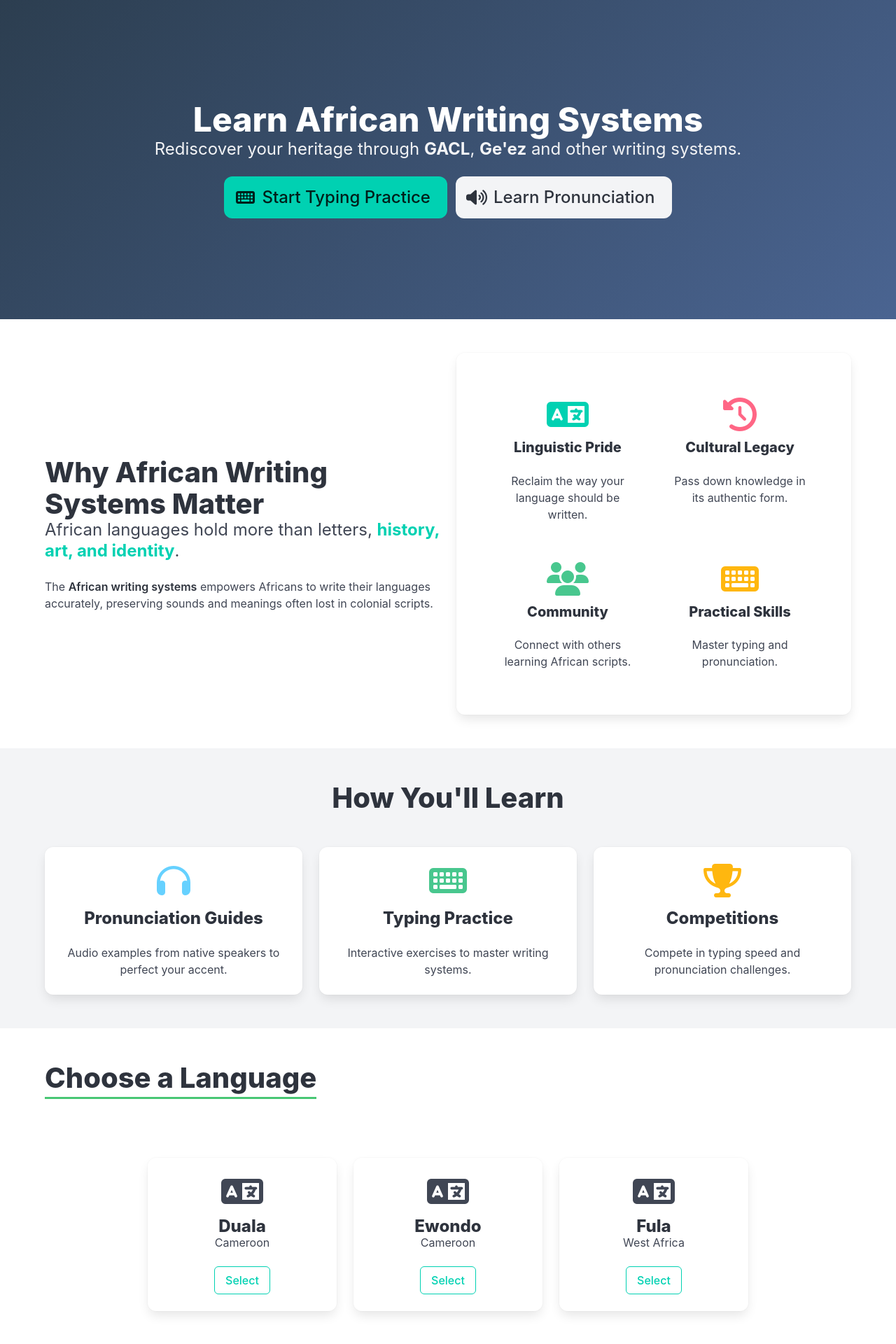
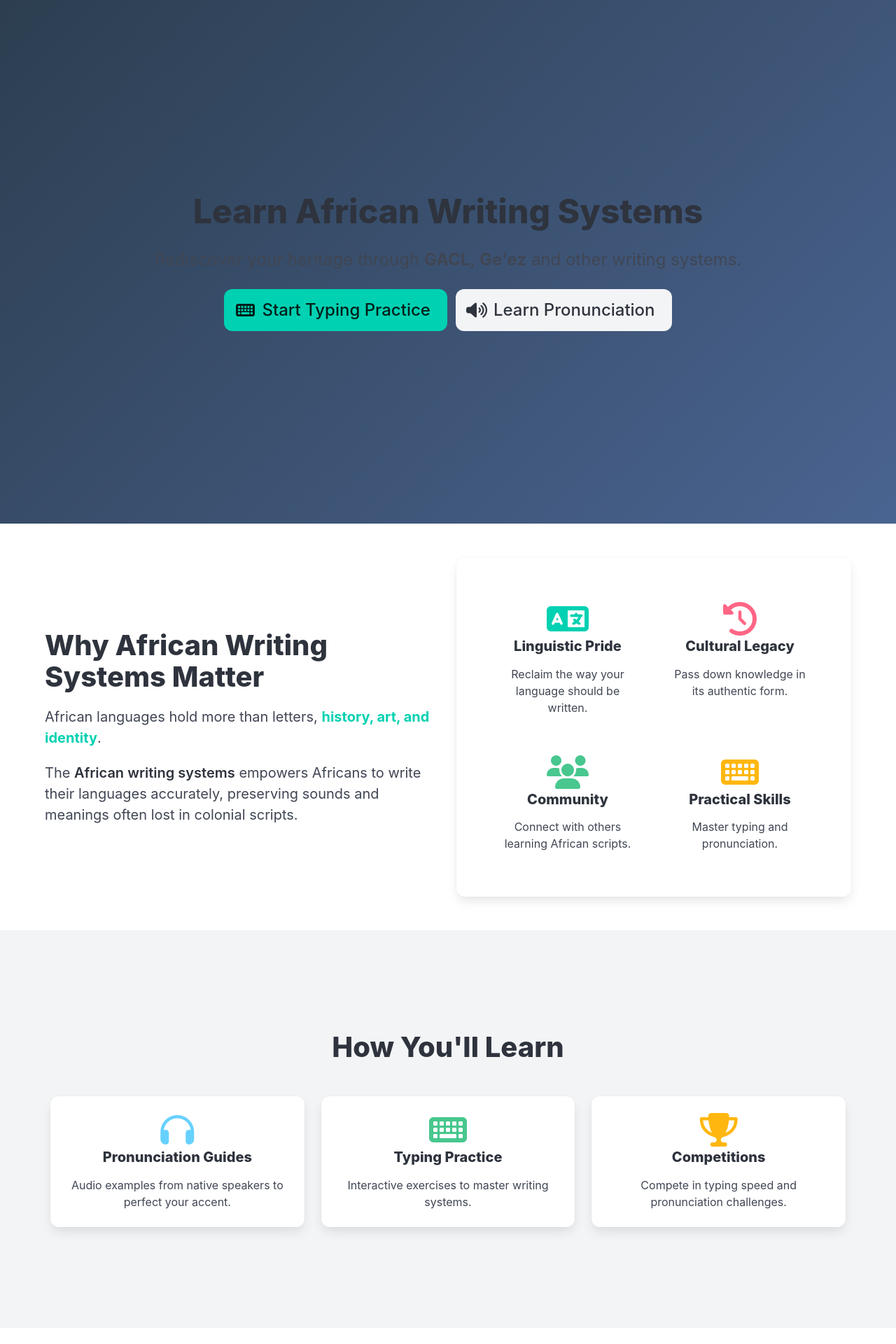
Before and after one commit to osscameroon/lewa, a Django app: page / in a window 1280 px wide. Shown: the part 52-1972 px from the top of the page at 70% size. Run offline with Django 5.2, Linux system fonts and the light colour scheme.

Commit message:
patch: improve the website readability
Improve the readability of the website.

```diff
--- a/lewa/core/templates/core/index.html
+++ b/lewa/core/templates/core/index.html
@@ -1,13 +1,16 @@
 {% extends "base.html" %}
 {% block content %}
     <!-- Hero Section -->
-    <section class="hero is-african-theme is-bold is-medium">
+    <section class="hero is-african-theme is-bold is-fullheight-with-navbar"
+             id="start">
         <div class="hero-body">
             <div class="container has-text-centered">
-                <h1 class="title is-1 has-text-white">Learn African Writing Systems</h1>
-                <p class="subtitle is-4 has-text-light">
+                <div class="content is-large">
+                    <h1>Learn African Writing Systems</h1>
+                    <p>
                         Rediscover your heritage through <b>GACL</b>, <b>Ge'ez</b> and other writing systems.
                     </p>
+                </div>
                 <div class="buttons is-centered mt-5">
                     <a href="{% url 'typing' %}" class="button is-primary is-large">
                         <span class="icon">
@@ -26,18 +29,21 @@
         </div>
     </section>
     <!-- Cultural Importance Section -->
-    <section class="section">
+    <section class="hero" id="why">
+        <div class="hero-body is-medium">
             <div class="container">
                 <div class="columns is-vcentered">
                     <div class="column is-6">
-                    <h2 class="title is-2">Why African Writing Systems Matter</h2>
-                    <p class="subtitle is-4">
+                        <div class="content is-medium">
+                            <h1>Why African Writing Systems Matter</h1>
+                            <p>
                                 African languages hold more than letters, <span class="has-text-weight-bold has-text-primary">history, art, and identity</span>.
                             </p>
                             <p>
                                 The <strong>African writing systems</strong> empowers Africans to write their languages accurately,
                                 preserving sounds and meanings often lost in colonial scripts.
                             </p>
+                        </div>
                     </div>
                     <div class="column is-6">
                         <div class="box p-6">
@@ -48,8 +54,10 @@
                                         <span class="icon is-large has-text-primary">
                                             <i class="fas fa-language fa-3x"></i>
                                         </span>
-                                    <h3 class="title is-5 mt-3">Linguistic Pride</h3>
+                                        <div class="content mt-1">
+                                            <h4>Linguistic Pride</h4>
                                             <p>Reclaim the way your language should be written.</p>
+                                        </div>
                                     </div>
                                 </div>
                                 <div class="column is-6">
@@ -57,8 +65,10 @@
                                         <span class="icon is-large has-text-danger">
                                             <i class="fas fa-history fa-3x"></i>
                                         </span>
-                                    <h3 class="title is-5 mt-3">Cultural Legacy</h3>
+                                        <div class="content mt-1">
+                                            <h4>Cultural Legacy</h4>
                                             <p>Pass down knowledge in its authentic form.</p>
+                                        </div>
                                     </div>
                                 </div>
                                 <div class="column is-6">
@@ -66,8 +76,10 @@
                                         <span class="icon is-large has-text-success">
                                             <i class="fas fa-users fa-3x"></i>
                                         </span>
-                                    <h3 class="title is-5 mt-3">Community</h3>
+                                        <div class="content mt-1">
+                                            <h4>Community</h4>
                                             <p>Connect with others learning African scripts.</p>
+                                        </div>
                                     </div>
                                 </div>
                                 <div class="column is-6">
@@ -75,8 +87,11 @@
                                         <span class="icon is-large has-text-warning">
                                             <i class="fas fa-keyboard fa-3x"></i>
                                         </span>
-                                    <h3 class="title is-5 mt-3">Practical Skills</h3>
+                                        <div class="content mt-1">
+                                            <h4>Practical Skills</h4>
                                             <p>Master typing and pronunciation.</p>
+                                        </div>
+                                    </div>
                                 </div>
                             </div>
                         </div>
@@ -86,7 +101,8 @@
         </div>
     </section>
     <!-- Features Section -->
-    <section class="section has-background-light">
+    <section class="hero is-medium has-background-light" id="features">
+        <div class="hero-body">
             <div class="container">
                 <h2 class="title is-2 has-text-centered has-text-dark mb-6">How You'll Learn</h2>
                 <div class="columns is-multiline">
@@ -97,8 +113,10 @@
                                 <span class="icon is-large has-text-info">
                                     <i class="fas fa-headphones fa-3x"></i>
                                 </span>
-                            <h3 class="title is-4 mt-4">Pronunciation Guides</h3>
+                                <div class="content mt-1">
+                                    <h4>Pronunciation Guides</h4>
                                     <p>Audio examples from native speakers to perfect your accent.</p>
+                                </div>
                             </div>
                         </div>
                     </div>
@@ -109,8 +127,10 @@
                                 <span class="icon is-large has-text-success">
                                     <i class="fas fa-keyboard fa-3x"></i>
                                 </span>
-                            <h3 class="title is-4 mt-4">Typing Practice</h3>
+                                <div class="content mt-1">
+                                    <h4>Typing Practice</h4>
                                     <p>Interactive exercises to master writing systems.</p>
+                                </div>
                             </div>
                         </div>
                     </div>
@@ -121,8 +141,11 @@
                                 <span class="icon is-large has-text-warning">
                                     <i class="fas fa-trophy fa-3x"></i>
                                 </span>
-                            <h3 class="title is-4 mt-4">Competitions</h3>
+                                <div class="content mt-1">
+                                    <h4>Competitions</h4>
                                     <p>Compete in typing speed and pronunciation challenges.</p>
+                                </div>
+                            </div>
                         </div>
                     </div>
                 </div>
@@ -130,7 +153,8 @@
         </div>
     </section>
     <!-- Language Selection -->
-    <section class="section">
+    <section class="hero is-medium" id="languages">
+        <div class="hero-body">
             <div class="container">
                 <h2 class="title is-2 has-text-centered is-underline">Choose a Language</h2>
                 <div class="columns is-multiline is-centered mt-6">
@@ -175,12 +199,17 @@
                     </div>
                 </div>
             </div>
+        </div>
     </section>
+    <hr />
     <!-- Call-to-Action -->
-    <section class="section">
+    <section class="hero is-medium" id="call">
+        <div class="hero-body">
             <div class="container has-text-centered">
-            <h2 class="title is-2">Ready to Learn African Writing Systems?</h2>
-            <p class="subtitle is-4">Join thousands reclaiming African literacy.</p>
+                <div class="content is-medium">
+                    <h1>Ready to Learn African Writing Systems?</h1>
+                    <p>Join thousands reclaiming African literacy.</p>
+                </div>
                 <div class="buttons is-centered mt-5">
                     <a class="button is-primary is-large has-text-white">
                         <span>Sign Up Free</span>
@@ -188,7 +217,8 @@
                             <i class="fas fa-user-plus"></i>
                         </span>
                     </a>
-                <a class="button is-dark is-large has-text-white">
+                    <a class="button is-dark is-large has-text-white"
+                       href="{% url 'languages' %}">
                         <span>Explore Languages</span>
                         <span class="icon">
                             <i class="fas fa-search"></i>
@@ -196,5 +226,6 @@
                     </a>
                 </div>
             </div>
+        </div>
     </section>
 {% endblock content %}
--- a/lewa/core/templates/core/pronunciation.html
+++ b/lewa/core/templates/core/pronunciation.html
@@ -113,6 +113,5 @@
                 {% endfor %}
             </div>
         </div>
-    </div>
-</section>
+    </section>
 {% endblock content %}
--- a/lewa/templates/_base.html
+++ b/lewa/templates/_base.html
@@ -4,6 +4,8 @@
     <head>
         <meta charset="UTF-8">
         <meta name="viewport" content="width=device-width, initial-scale=1.0">
+        <meta name="description" content="A platform to learn african writing systems.">
+        <meta name="keywords" content="writing, africa, linguist">
         <title>Lewa | Learn African Writing Systems</title>
         <link rel="stylesheet"
               href="https://cdn.jsdelivr.net/npm/bulma@1.0.4/css/bulma.min.css">
```
Also changed, not shown: lewa/core/templates/core/about.html (+56 -13 lines), lewa/core/templates/core/languages.html (+16 -14 lines). Lines whose indentation alone changed are shown as unchanged.
